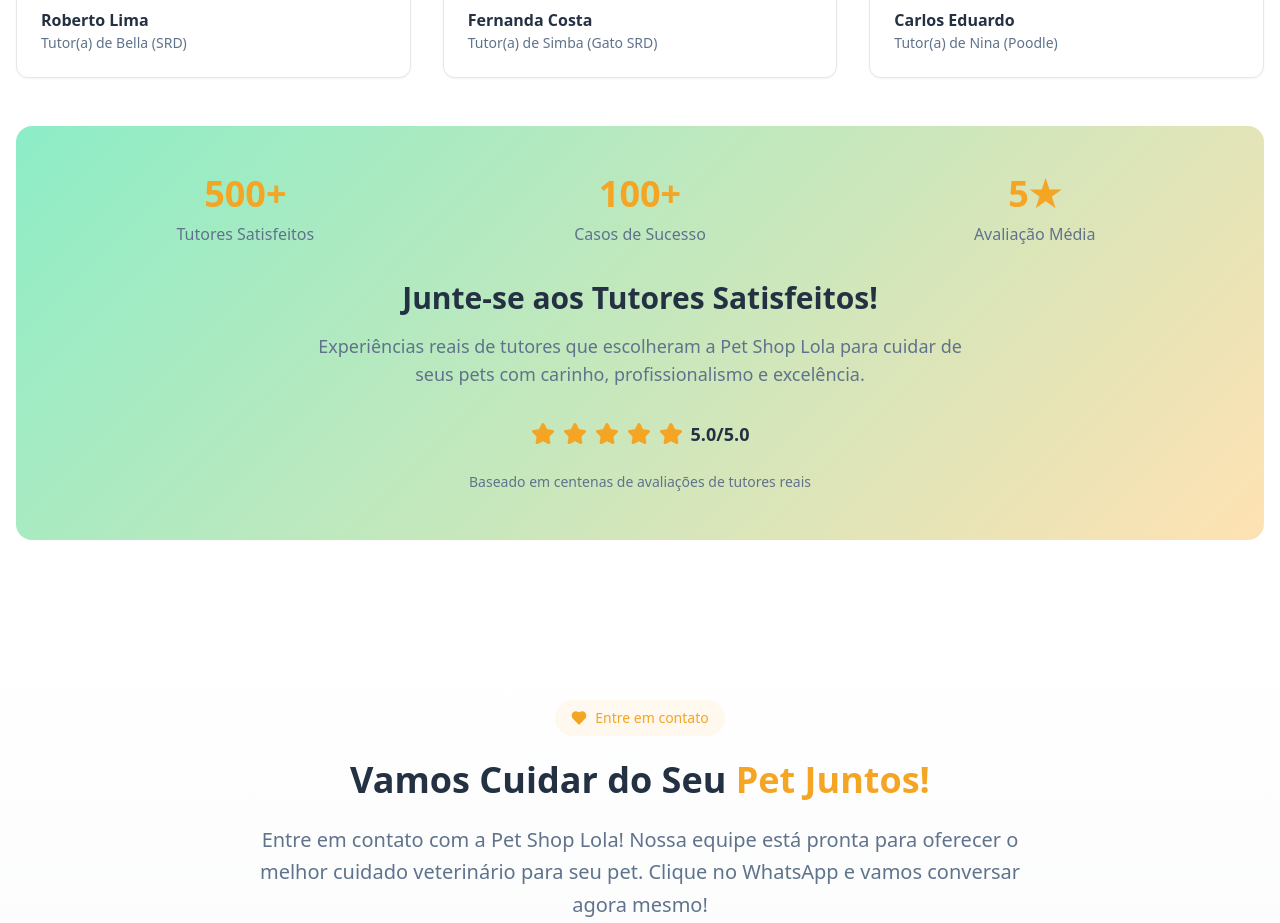
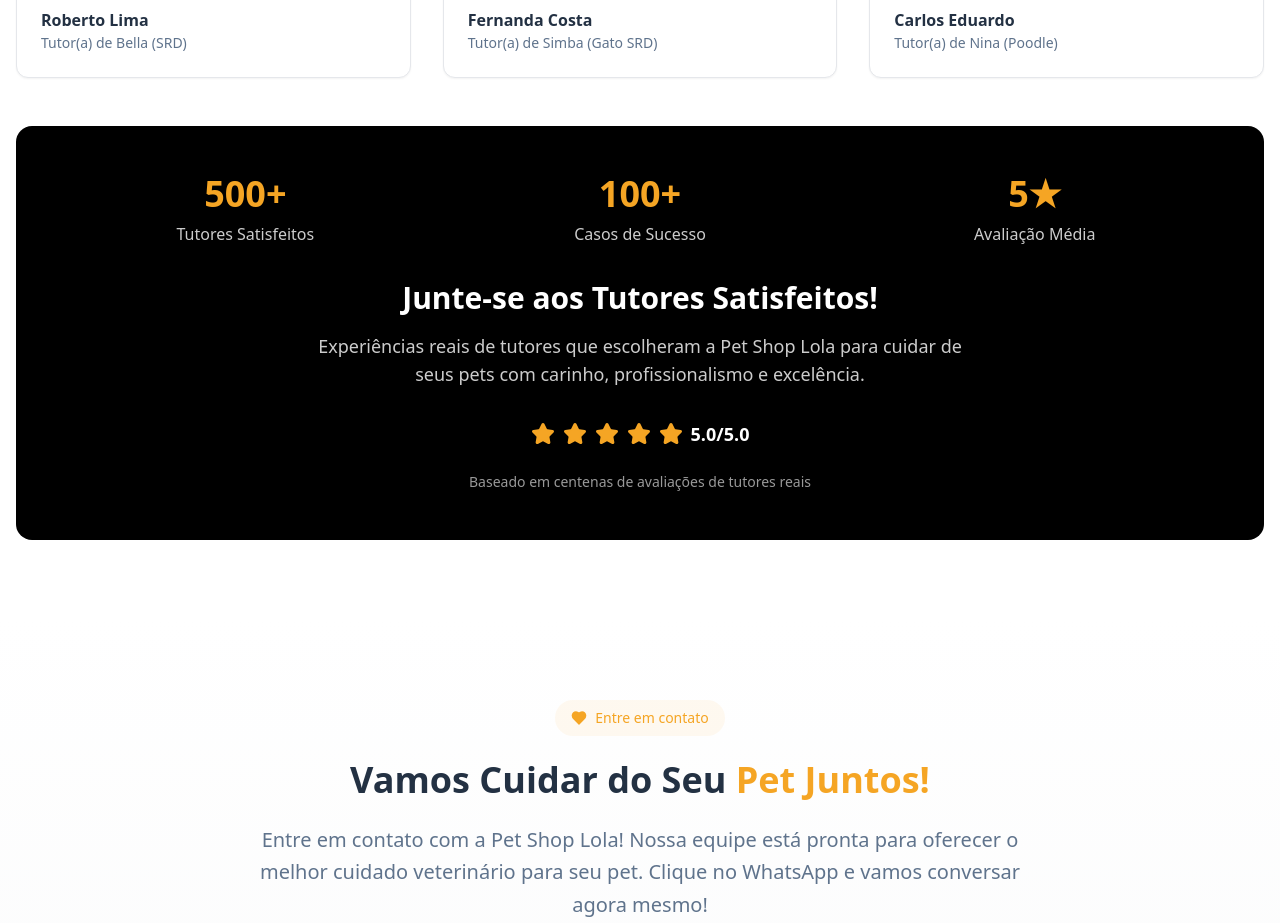
Before and after one commit to Agensy/pet-care-catalyst, a React (Vite) app: page / in a window 1280 px wide. Shown: the part 6840-7763 px from the top of the page. Built offline with nearby package versions, Linux system fonts and the light colour scheme.

Commit message:
Update "Join Satisfied Pet Parents!" section
Changed the background color of the "Junte-se aos Tutores Satisfeitos!" section to black and updated the colors of the internal elements.

```diff
--- a/src/components/Testimonials.tsx
+++ b/src/components/Testimonials.tsx
@@ -105,26 +105,26 @@ const Testimonials = () => {
         </div>
 
         {/* Social Proof Summary */}
-        <div className="bg-gradient-caring rounded-2xl p-8 lg:p-12 text-center">
+        <div className="bg-black rounded-2xl p-8 lg:p-12 text-center">
           <div className="grid md:grid-cols-3 gap-8 mb-8">
             <div>
               <div className="text-4xl font-bold text-primary mb-2">500+</div>
-              <div className="text-muted-foreground">Tutores Satisfeitos</div>
+              <div className="text-white/80">Tutores Satisfeitos</div>
             </div>
             <div>
               <div className="text-4xl font-bold text-primary mb-2">100+</div>
-              <div className="text-muted-foreground">Casos de Sucesso</div>
+              <div className="text-white/80">Casos de Sucesso</div>
             </div>
             <div>
               <div className="text-4xl font-bold text-primary mb-2">5★</div>
-              <div className="text-muted-foreground">Avaliação Média</div>
+              <div className="text-white/80">Avaliação Média</div>
             </div>
           </div>
 
-          <h3 className="text-2xl lg:text-3xl font-bold text-foreground mb-4">
+          <h3 className="text-2xl lg:text-3xl font-bold text-white mb-4">
             Junte-se aos Tutores Satisfeitos!
           </h3>
-          <p className="text-lg text-muted-foreground mb-8 max-w-2xl mx-auto">
+          <p className="text-lg text-white/80 mb-8 max-w-2xl mx-auto">
             Experiências reais de tutores que escolheram a Pet Shop Lola para
             cuidar de seus pets com carinho, profissionalismo e excelência.
           </p>
@@ -134,10 +134,10 @@ const Testimonials = () => {
             {[...Array(5)].map((_, i) => (
               <Star key={i} className="w-6 h-6 text-primary fill-current" />
             ))}
-            <span className="text-lg font-semibold text-foreground ml-2">5.0/5.0</span>
+            <span className="text-lg font-semibold text-white ml-2">5.0/5.0</span>
           </div>
 
-          <p className="text-sm text-muted-foreground">
+          <p className="text-sm text-white/60">
             Baseado em centenas de avaliações de tutores reais
           </p>
         </div>
```
